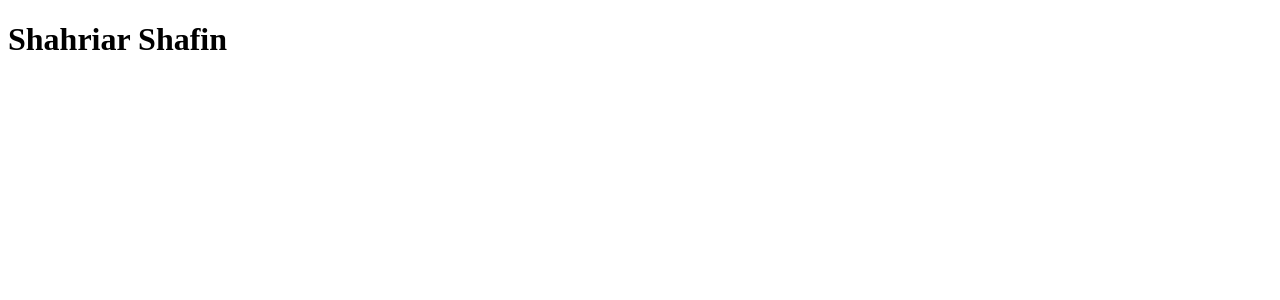
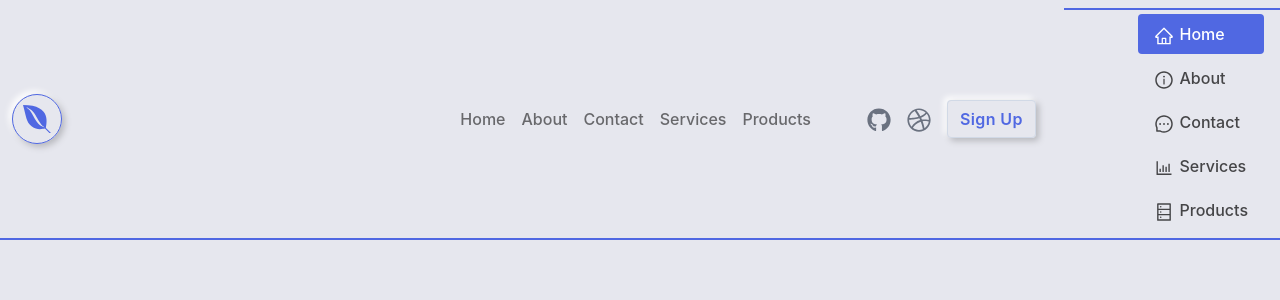
Before and after one commit to shahriarshafin/soft-ui, a Next.js app: page / in a window 1280 px wide. Shown: the top 300 px of the page. Built offline with nearby package versions, Linux system fonts and the light colour scheme.

Commit message:
navbar added

```diff
--- /dev/null
+++ b/Styles/GlobalStyle.js
@@ -0,0 +1,49 @@
+import { createGlobalStyle } from 'styled-components';
+
+const GlobalStyle = createGlobalStyle`
+@import url('https://fonts.googleapis.com/css2?family=Inter:wght@300;400;500;600;700&family=Open+Sans:wght@300;400;500;600;700&family=Poppins:wght@100;300;400;500;600;700&family=Roboto:wght@300;400;500;700&display=swap');
+
+* {
+	box-sizing: border-box;
+	margin: 0;
+	padding: 0;
+	scroll-behavior: smooth;
+}
+.bg-grey {
+	background-color: #e6e7ee;
+	border-bottom: 2px solid #5068e2;
+}
+
+body {
+	background-color: #e6e7ee;
+	font-family: 'Inter', sans-serif;
+}
+
+section {
+	padding-top: 40px;
+	padding-bottom: 40px;
+}
+${'' /* ...........NAVBAR.......... */}
+.navbar-nav {
+	color: rgba(17, 24, 39, 1);
+	font-weight: 500;
+}
+.navbar-toggler:focus {
+	box-shadow: 0 0 0 0rem;
+	border-color: #5068e2;
+}
+.offcanvas-start {
+	width: 261px;
+}
+
+.offcanvas-header {
+	padding: 0.5rem 1rem;
+}
+.active-nav-link {
+	color: #fff!important;
+	background-color: #5068e2!important;
+}
+
+`;
+
+export default GlobalStyle;
--- /dev/null
+++ b/components/BootNav.jsx
@@ -0,0 +1,234 @@
+import Link from 'next/link';
+import { useRouter } from 'next/router';
+import { Container, Nav, Navbar, NavLink, Offcanvas } from 'react-bootstrap';
+import {
+	AiOutlineAlignLeft,
+	AiOutlineBarChart,
+	AiOutlineDatabase,
+	AiOutlineHome,
+	AiOutlineInfoCircle,
+	AiOutlineMessage,
+} from 'react-icons/ai';
+import { FaDribbble, FaGithub } from 'react-icons/fa';
+import styled from 'styled-components';
+import Logo from './Logo';
+
+const BootNav = () => {
+	const router = useRouter();
+	return (
+		<div>
+			<Navbar expand='lg' className='navbar-light bg-grey sticky-top'>
+				<Container>
+					<Navbar.Brand>
+						<Link href='/' passHref>
+							<a>
+								<Logo />
+							</a>
+						</Link>
+					</Navbar.Brand>
+
+					<div className='collapse navbar-collapse'>
+						<Nav className='navbar-nav ms-auto me-5 mb-lg-0"'>
+							<Link href='/' className='nav-link' passHref>
+								<NavLink className='nav-link'>Home</NavLink>
+							</Link>
+							<Link href='/about' className='nav-link' passHref>
+								<NavLink className='nav-link'>About</NavLink>
+							</Link>
+							<Link href='/contact' className='nav-link' passHref>
+								<NavLink className='nav-link'>Contact</NavLink>
+							</Link>
+							<Link href='/services' className='nav-link' passHref>
+								<NavLink className='nav-link'>Services</NavLink>
+							</Link>
+							<Link href='/products' className='nav-link' passHref>
+								<NavLink className='nav-link'>Products</NavLink>
+							</Link>
+						</Nav>
+					</div>
+
+					<div className='d-flex align-items-center'>
+						<a
+							href='https://github.com/shahriarshafin/leaf'
+							target='_blank'
+							rel='noopener noreferrer'
+						>
+							<NavLogo>
+								<FaGithub />
+							</NavLogo>
+						</a>
+						<a
+							href='https://dribbble.com/shahriarshafin'
+							target='_blank'
+							rel='noopener noreferrer'
+						>
+							<NavLogo>
+								<FaDribbble />
+							</NavLogo>
+						</a>
+						<SignUpBtn>Sign Up</SignUpBtn>
+
+						<Navbar.Toggle aria-controls='offcanvasNavbar'>
+							<ToggleBtn>
+								<AiOutlineAlignLeft />
+							</ToggleBtn>
+						</Navbar.Toggle>
+					</div>
+				</Container>
+
+				{/* .............SIDEBAR............ */}
+				<Navbar.Offcanvas
+					id='offcanvasNavbar'
+					aria-labelledby='offcanvasNavbarLabel'
+					placement='start'
+				>
+					<CanvasHeader>
+						<Offcanvas.Header closeButton>
+							<Navbar.Brand href='/'>
+								<Logo />
+							</Navbar.Brand>
+						</Offcanvas.Header>
+					</CanvasHeader>
+
+					<Offcanvas.Body>
+						<Nav className='justify-content-end flex-grow-1 pe-3'>
+							<ul className='nav nav-pills flex-column mb-auto'>
+								<SideNavItem>
+									<Link href='/'>
+										<a
+											className={
+												router.pathname == '/' ? 'active-nav-link' : ''
+											}
+										>
+											<AiOutlineHome />
+											Home
+										</a>
+									</Link>
+								</SideNavItem>
+
+								<SideNavItem>
+									<Link href='/about'>
+										<a
+											className={
+												router.pathname == '/about' ? 'active-nav-link' : ''
+											}
+										>
+											<AiOutlineInfoCircle />
+											About
+										</a>
+									</Link>
+								</SideNavItem>
+
+								<SideNavItem>
+									<Link href='/contact'>
+										<a
+											className={
+												router.pathname == '/contact' ? 'active-nav-link' : ''
+											}
+										>
+											<AiOutlineMessage />
+											Contact
+										</a>
+									</Link>
+								</SideNavItem>
+
+								<SideNavItem>
+									<Link href='/services'>
+										<a
+											className={
+												router.pathname == '/services' ? 'active-nav-link' : ''
+											}
+										>
+											<AiOutlineBarChart />
+											Services
+										</a>
+									</Link>
+								</SideNavItem>
+
+								<SideNavItem>
+									<Link href='/products'>
+										<a
+											className={
+												router.pathname == '/products' ? 'active-nav-link' : ''
+											}
+										>
+											<AiOutlineDatabase />
+											Products
+										</a>
+									</Link>
+								</SideNavItem>
+							</ul>
+						</Nav>
+					</Offcanvas.Body>
+				</Navbar.Offcanvas>
+				{/* .............SIDEBAR............ */}
+			</Navbar>
+		</div>
+	);
+};
+
+export default BootNav;
+
+const NavLogo = styled.div`
+	svg {
+		font-size: 1.5rem;
+		color: rgba(107, 114, 128, 1);
+		margin-right: 1rem;
+		transition: color 0.15s ease-in-out, background-color 0.15s ease-in-out,
+			border-color 0.15s ease-in-out;
+		&:hover {
+			color: rgba(0, 0, 0, 0.7);
+		}
+	}
+`;
+const SignUpBtn = styled.button`
+	transition: all 0.2s ease;
+	letter-spacing: 0.025em;
+	font-size: 1rem;
+	font-weight: 600;
+	color: #5068e2;
+	border-color: #d1d9e6 !important;
+	box-shadow: 3px 3px 6px #b8b9be, -3px -3px 6px #fff;
+	user-select: none;
+	background-color: transparent;
+	border: 1px solid transparent;
+	padding: 0.375rem 0.75rem;
+	border-radius: 0.25rem;
+	margin-right: 1rem;
+
+	&:hover {
+		border-color: #5068e2 !important;
+	}
+`;
+const ToggleBtn = styled.div`
+	svg {
+		color: #5068e2;
+		font-weight: 300;
+		font-size: 28px;
+	}
+`;
+const CanvasHeader = styled.div`
+	border-bottom: 2px solid #5068e2;
+`;
+const SideNavItem = styled.li`
+	margin-top: 0.25rem;
+	a {
+		color: rgba(0, 0, 0, 0.7);
+		display: block;
+		background: 0px 0px;
+		border: 0px;
+		border-radius: 0.25rem;
+		padding: 0.5rem 1rem;
+		text-decoration: none;
+		user-select: none;
+		transition: color 0.15s ease-in-out 0s,
+			background-color 0.15s ease-in-out 0s, border-color 0.15s ease-in-out 0s;
+		&:hover {
+			color: #5068e2;
+		}
+	}
+	svg {
+		font-size: 1.25rem;
+		margin-right: 0.35rem;
+	}
+`;
--- /dev/null
+++ b/components/Logo.jsx
@@ -0,0 +1,31 @@
+import { FaEnvira } from 'react-icons/fa';
+import styled from 'styled-components';
+
+const Logo = () => {
+	return (
+		<>
+			<BrandLogo>
+				<FaEnvira />
+			</BrandLogo>
+		</>
+	);
+};
+
+export default Logo;
+const BrandLogo = styled.div`
+	border-radius: 50%;
+	/* padding: 10px; */
+	height: 50px;
+	width: 50px;
+	display: flex;
+	align-items: center;
+	justify-content: center;
+	font-size: 1rem;
+	text-align: center;
+	box-shadow: 3px 3px 6px #b8b9be, -3px -3px 6px #fff;
+	border: 1px solid #5068e2;
+	svg {
+		font-size: 2rem;
+		color: #5068e2;
+	}
+`;
--- a/pages/index.js
+++ b/pages/index.js
@@ -1,7 +1,11 @@
+import 'bootstrap/dist/css/bootstrap.min.css';
+import BootNav from '../components/BootNav';
+import GlobalStyle from '../Styles/GlobalStyle';
 export default function Home() {
 	return (
 		<>
-			<h1>Shahriar Shafin</h1>
+			<GlobalStyle />
+			<BootNav />
 		</>
 	);
 }
```
